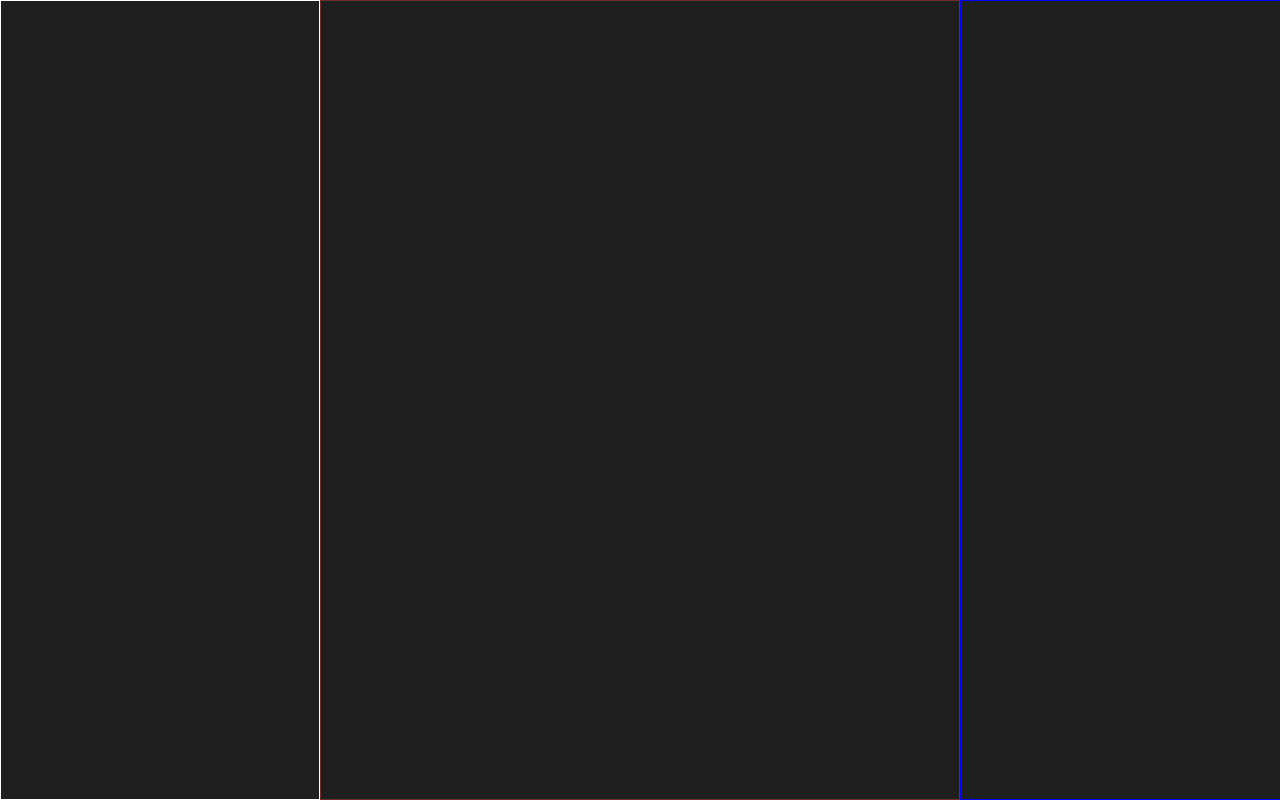
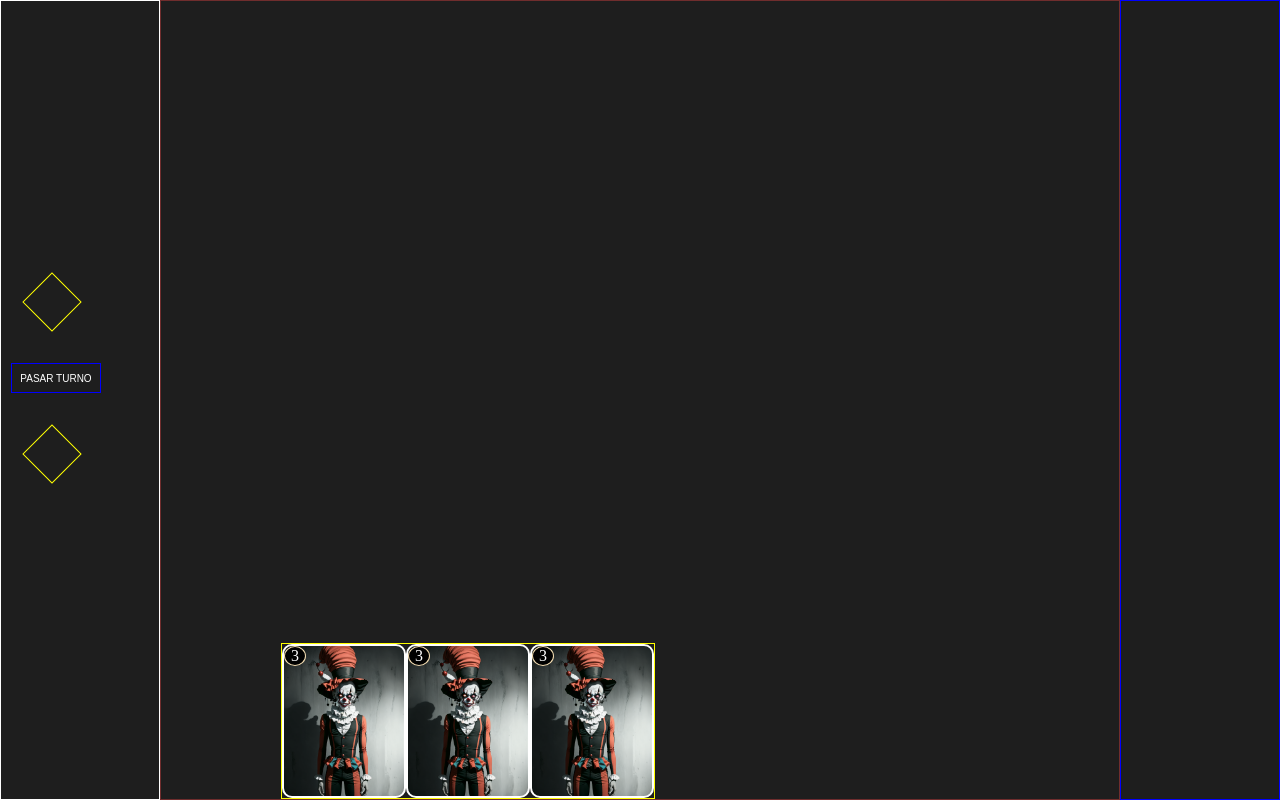
Before and after one commit to carcangar02/Tfg, a React (Vite) app: page / in a window 1280 px wide. Built offline with nearby package versions, Linux system fonts and the light colour scheme.

Commit message:
barra de info izquierda comenzada

```diff
--- a/src/App.css
+++ b/src/App.css
@@ -3,6 +3,7 @@ html, body {
     padding: 0;
     height: 100%;
     width: 100%;
+}
 .carta{
     border: 2px solid white;
     border-radius: 10px;
@@ -23,14 +24,51 @@ html, body {
 .board{
     height: 100vh;
     display: grid;
-    grid-template-columns: 1fr 2fr 1fr;
+    grid-template-columns: 0.5fr 3fr 0.5fr;
 }
 .section1{
+    display: flex;
     border: 1px solid white;
 }
 .section2{
+    display: flex;
     border: 1px solid rgb(112, 45, 45);
 }
 .section3{
+    display: flex;
     border: 1px solid blue;
 }
+.cartasPlyer{
+    display: flex;
+    border: 1px solid yellow;
+    margin-top: auto;
+    margin-left: 15vh;
+
+}
+.puntos{
+    display: flex;
+    width: 40px;
+    height: 40px;
+    border: 1px solid yellow;
+    transform: rotate(45deg);
+    margin-left: 30px;
+}
+.pasarTurno{
+    width: 90px;
+    height: 30px;
+    border: 1px solid blue;
+    background-color: transparent;
+    color: white;
+    margin-top: 40px;
+    margin-bottom: 40px;
+    margin-left: 10px;
+    transition: transform 0.3s ease;
+    font-size: 10px;
+}
+.pasarTurno:hover{
+    transform: scale(1.1);
+}
+.iconosSection1{
+    margin-top: 35vh;
+
+}
--- a/src/App.jsx
+++ b/src/App.jsx
@@ -10,18 +10,26 @@ function App() {
   return (
     <main className='board'>
     <section className='section1'>
-      <aside className='puntos'></aside>
-      <aside className='pasarTurno'></aside>
-      <aside className='puntos'></aside>
+      <div className='iconosSection1'>
+        <aside className='puntos'></aside>
+        <button className='pasarTurno'>PASAR TURNO</button>
+        <aside className='puntos'></aside>
+      </div>
     </section>
     <section className='section2'>
      <div className='cartasJugadasAdv'></div>
      <div className='cartasJugadasPlyer'></div>
-     <div className='cartasPlyer'></div>
+     <div className='cartasPlyer'>
+      <CartaJuego/>
+      <CartaJuego/>
+      <CartaJuego/>
+     </div>
     </section>
     <section className='section3'>
-      <aside className='rondas'></aside>
-      <aside className='rondas'></aside>
+      <div className='iconosSection3'>
+        <aside className='rondas'></aside>
+        <aside className='rondas'></aside>
+      </div>
       <aside className='turnos'></aside>
     </section>
     </main>
--- a/src/Components/CartaVisual.jsx
+++ b/src/Components/CartaVisual.jsx
@@ -1,14 +1,14 @@
 import React from 'react'
 import {imagenes} from '../imagenes.js'
 
-
+const rutaIMG = imagenes[0].img
+const estiloFondo ={
+    backgroundImage : `url(${rutaIMG})`,
+}
 
 
 export const CartaJuego = ()=>{
-    const rutaIMG = imagenes[0].img
-    const estiloFondo ={
-        backgroundImage : `url(${rutaIMG})`,
-    }
+
 
 
     return(
@@ -22,7 +22,7 @@ export const CartaJuego = ()=>{
 export const CartaModalInfo = ()=>{
 
 return(
-   <div className="carta" >
+   <div className="carta" style={estiloFondo}>
      <div className="vida">
         3
      </div>
```
